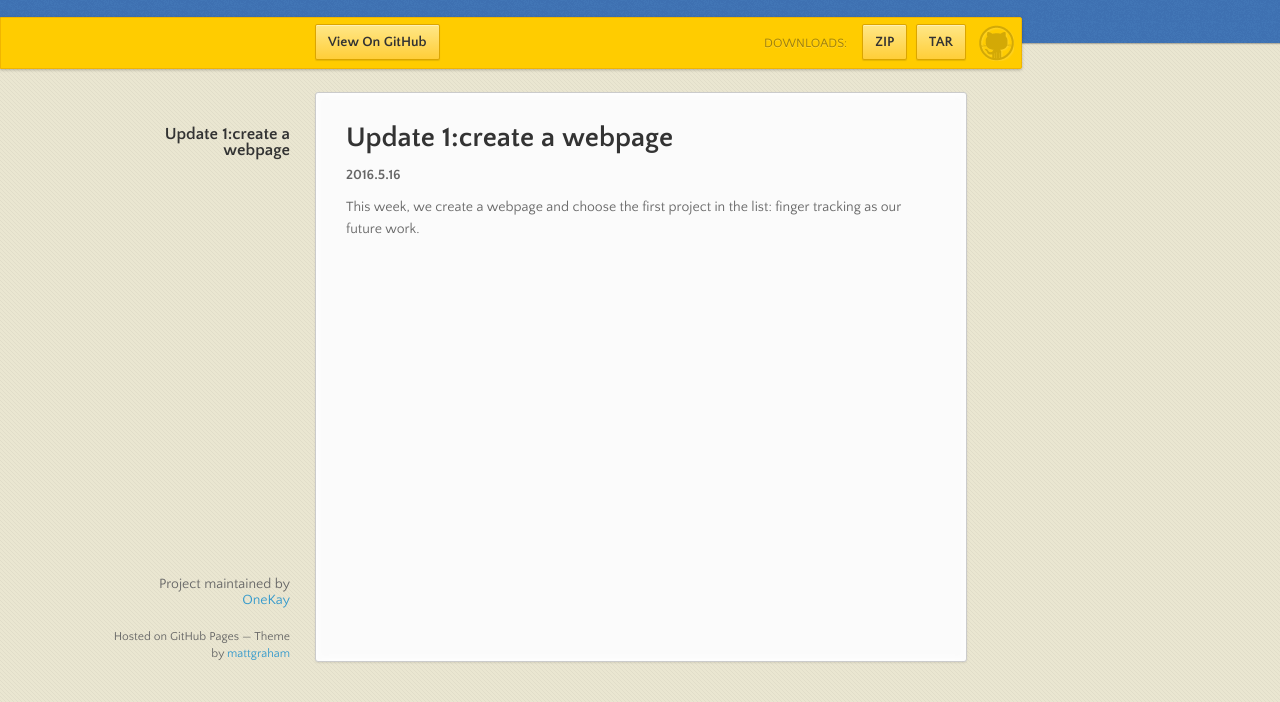
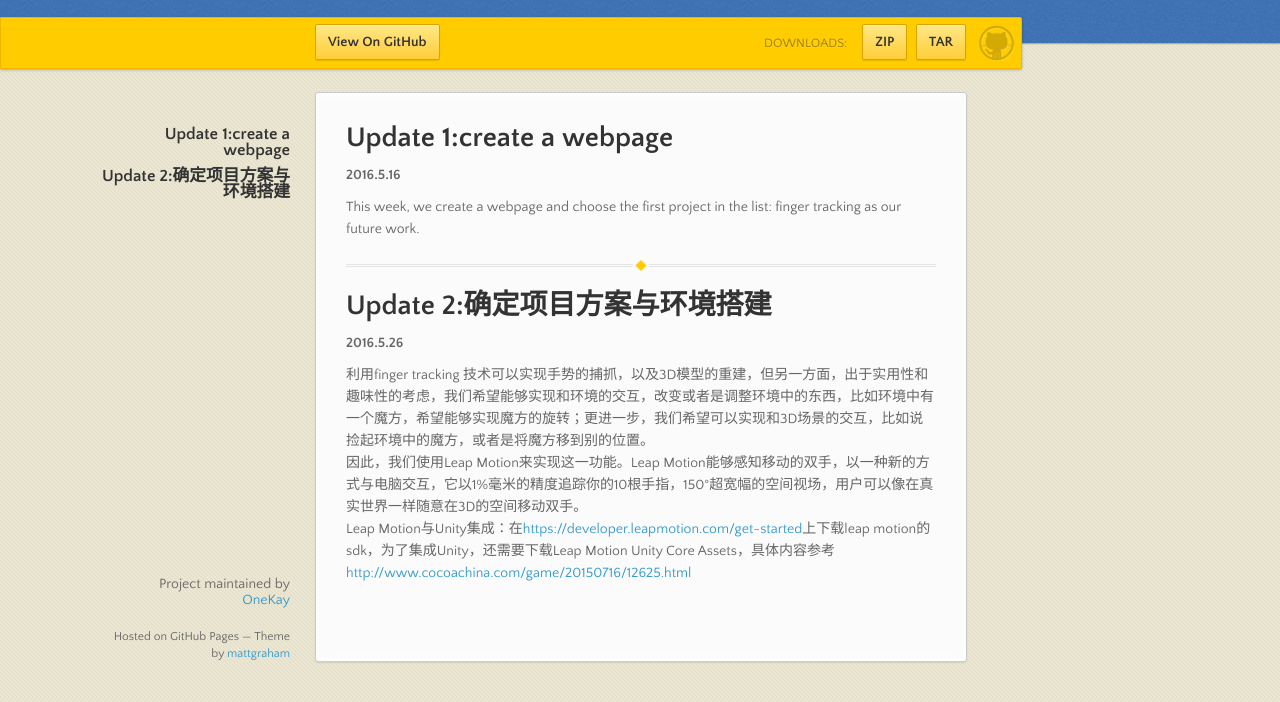
Before and after one commit to OneKay/3D-Hand-Tracking, a plain HTML site: page index.html in a window 1280 px wide. Shown: the part 98-800 px from the top of the page. Drawn offline with nearby package versions, Linux system fonts and the light colour scheme.

```diff
--- a/index.html
+++ b/index.html
@@ -46,6 +46,18 @@
 <a id="2016516" class="anchor" href="#2016516" aria-hidden="true"><span aria-hidden="true" class="octicon octicon-link"></span></a>2016.5.16</h4>
 
 <p>This week, we create a webpage and choose the first project in the list: finger tracking as our future work.</p>
+
+<hr>
+
+<h1>
+<a id="update-2确定项目方案与环境搭建" class="anchor" href="#update-2%E7%A1%AE%E5%AE%9A%E9%A1%B9%E7%9B%AE%E6%96%B9%E6%A1%88%E4%B8%8E%E7%8E%AF%E5%A2%83%E6%90%AD%E5%BB%BA" aria-hidden="true"><span aria-hidden="true" class="octicon octicon-link"></span></a>Update 2:确定项目方案与环境搭建</h1>
+
+<h4>
+<a id="2016526" class="anchor" href="#2016526" aria-hidden="true"><span aria-hidden="true" class="octicon octicon-link"></span></a>2016.5.26</h4>
+
+<p>利用finger tracking 技术可以实现手势的捕抓，以及3D模型的重建，但另一方面，出于实用性和趣味性的考虑，我们希望能够实现和环境的交互，改变或者是调整环境中的东西，比如环境中有一个魔方，希望能够实现魔方的旋转；更进一步，我们希望可以实现和3D场景的交互，比如说捡起环境中的魔方，或者是将魔方移到别的位置。<br>
+因此，我们使用Leap Motion来实现这一功能。Leap Motion能够感知移动的双手，以一种新的方式与电脑交互，它以1%毫米的精度追踪你的10根手指，150°超宽幅的空间视场，用户可以像在真实世界一样随意在3D的空间移动双手。<br>
+Leap Motion与Unity集成：在<a href="https://developer.leapmotion.com/get-started">https://developer.leapmotion.com/get-started</a>上下载leap motion的sdk，为了集成Unity，还需要下载Leap Motion Unity Core Assets，具体内容参考<a href="http://www.cocoachina.com/game/20150716/12625.html">http://www.cocoachina.com/game/20150716/12625.html</a>    </p>
       </section>
       <footer>
         <p>Project maintained by <a href="https://github.com/OneKay">OneKay</a></p>
--- a/params.json
+++ b/params.json
@@ -1,6 +1,6 @@
 {
   "name": "3d-hand-tracking",
   "tagline": "组员：张倩、曾光、万凯、李超",
-  "body": "# Update 1:create a webpage\r\n####  2016.5.16\r\nThis week, we create a webpage and choose the first project in the list: finger tracking as our future work.\r\n",
+  "body": "# Update 1:create a webpage\r\n####  2016.5.16\r\nThis week, we create a webpage and choose the first project in the list: finger tracking as our future work.\r\n\r\n---------------------------------------\r\n\r\n# Update 2:确定项目方案与环境搭建\r\n#### 2016.5.26\r\n利用finger tracking 技术可以实现手势的捕抓，以及3D模型的重建，但另一方面，出于实用性和趣味性的考虑，我们希望能够实现和环境的交互，改变或者是调整环境中的东西，比如环境中有一个魔方，希望能够实现魔方的旋转；更进一步，我们希望可以实现和3D场景的交互，比如说捡起环境中的魔方，或者是将魔方移到别的位置。    \r\n因此，我们使用Leap Motion来实现这一功能。Leap Motion能够感知移动的双手，以一种新的方式与电脑交互，它以1%毫米的精度追踪你的10根手指，150°超宽幅的空间视场，用户可以像在真实世界一样随意在3D的空间移动双手。        \r\nLeap Motion与Unity集成：在[https://developer.leapmotion.com/get-started](https://developer.leapmotion.com/get-started)上下载leap motion的sdk，为了集成Unity，还需要下载Leap Motion Unity Core Assets，具体内容参考[http://www.cocoachina.com/game/20150716/12625.html](http://www.cocoachina.com/game/20150716/12625.html)    ",
   "note": "Don't delete this file! It's used internally to help with page regeneration."
 }
```
